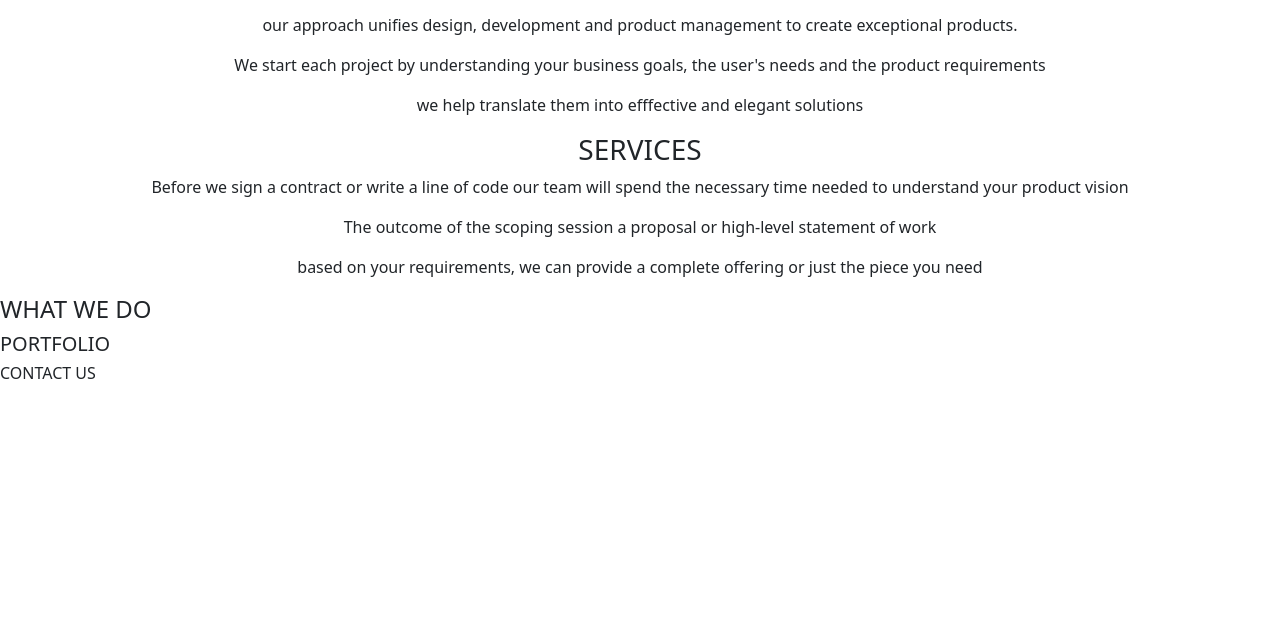
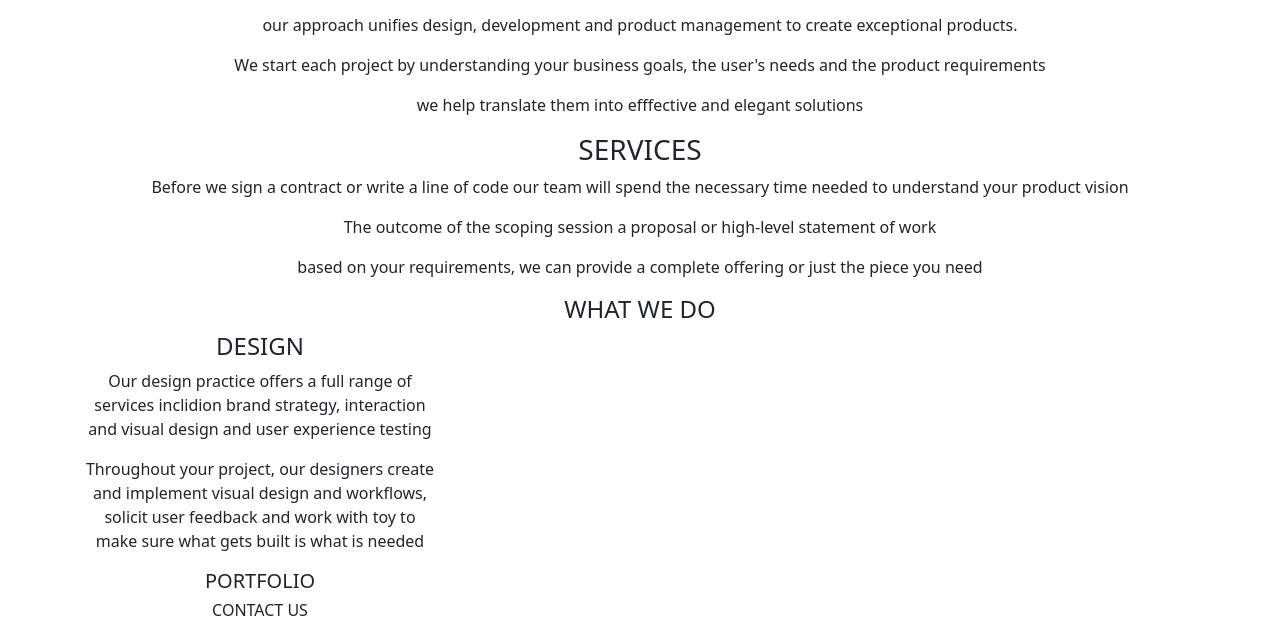
Before and after one commit to Brianmakau/Delani-studio, a plain HTML site: page index.html in a window 1280 px wide. Shown: the part 382-1010 px from the top of the page. Before the commit the page ends 800 px from the top, so only its background shows below. Drawn offline with nearby package versions, Linux system fonts and the light colour scheme.

Commit message:
added a what we do section

```diff
--- a/index.html
+++ b/index.html
@@ -32,9 +32,16 @@
           <p>based on your requirements, we can provide a complete offering or just the piece you need</p>
         </div>
       </div>
-      <div class="container"></div>
-      <h4>WHAT WE DO</h4>
-      <h5>PORTFOLIO</h5>
+      <div class="container what-we-do">
+        <h4 class="heading">WHAT WE DO</h4>
+        <div class="row">
+          <div class="col-md-4">
+            <div id="design">
+              <h4 class="title">DESIGN</h4>
+              <P>Our design practice offers a full range of services inclidion brand strategy, interaction and visual design and user experience testing</P>
+               <p>Throughout your project, our designers create and implement visual design and workflows, solicit user feedback and work with toy to make sure what gets built is what is needed</p>
+            </div>
+             <h5>PORTFOLIO</h5>
       <h6>CONTACT US</h6>
 
 </body>
```
